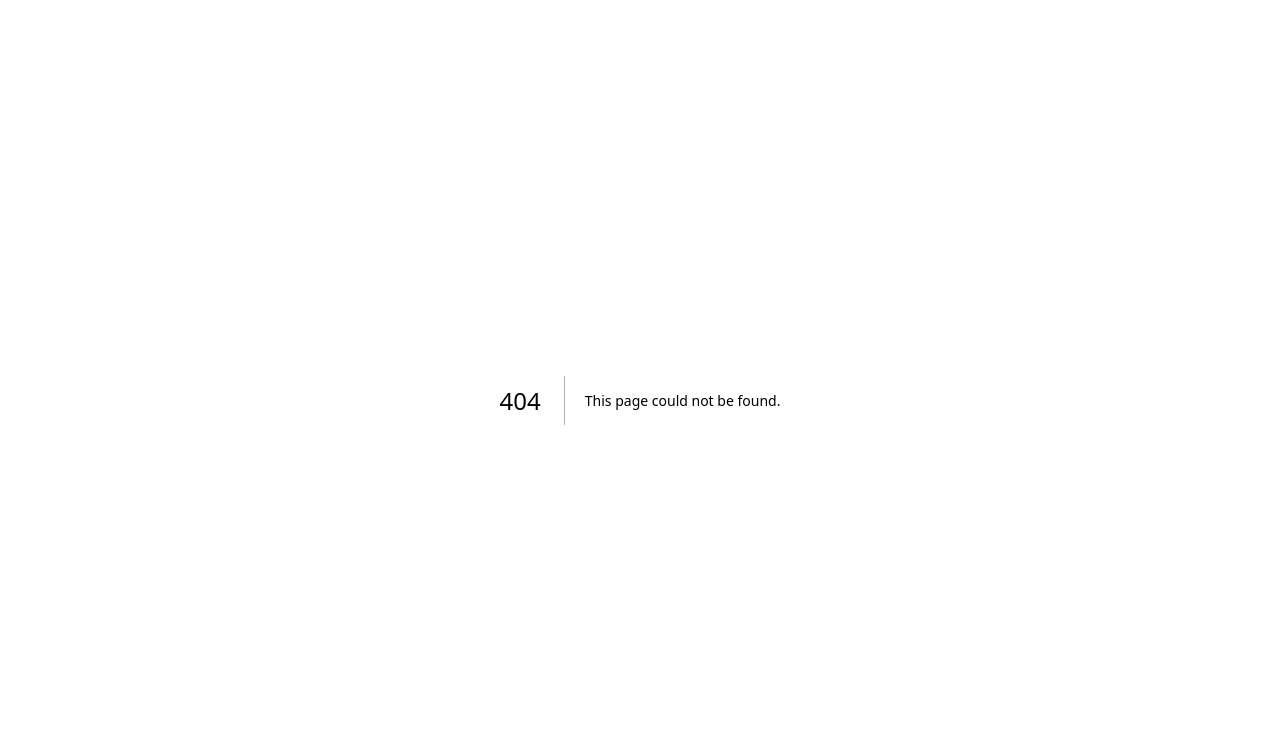
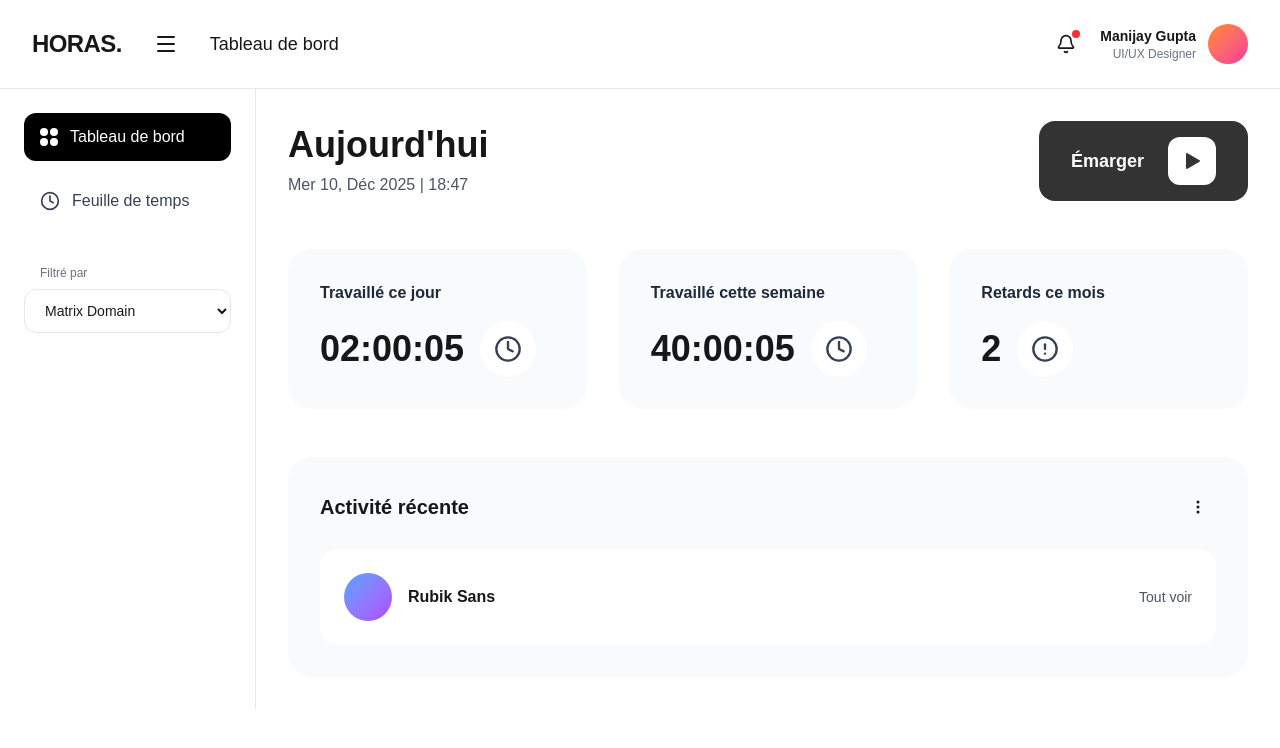
Before and after one commit to AadiDevv/Horas, a Next.js app in the folder frontend/: page /dashboard-agent in a window 1280 px wide. Before the commit this address had no page. Shown: the top 748 px of the page. Built offline with nearby package versions, Linux system fonts and the light colour scheme.

Commit message:
feat: create-dashboard-agent

```diff
--- a/frontend/package.json
+++ b/frontend/package.json
@@ -11,6 +11,7 @@
   "dependencies": {
     "axios": "^1.12.2",
     "bcrypt": "^6.0.0",
+    "lucide-react": "^0.545.0",
     "next": "15.5.4",
     "react": "19.1.0",
     "react-dom": "19.1.0"
--- /dev/null
+++ b/frontend/src/app/dashboard-agent/page.tsx
@@ -0,0 +1,175 @@
+'use client';
+
+import { useState, useEffect } from 'react';
+import { Clock, Menu, Bell, Play, AlertCircle } from 'lucide-react';
+
+export default function Page() {
+  const [currentTime, setCurrentTime] = useState<Date | null>(null);
+  const [selectedDomain, setSelectedDomain] = useState('Matrix Domain');
+  const [mounted, setMounted] = useState(false);
+  const [sidebarOpen, setSidebarOpen] = useState(true);
+
+  useEffect(() => {
+    setMounted(true);
+    setCurrentTime(new Date());
+    const timer = setInterval(() => {
+      setCurrentTime(new Date());
+    }, 1000);
+    return () => clearInterval(timer);
+  }, []);
+
+  const formatDate = (date: Date) => {
+    const days = ['Dim', 'Lun', 'Mar', 'Mer', 'Jeu', 'Ven', 'Sam'];
+    const months = ['Jan', 'Fév', 'Mar', 'Avr', 'Mai', 'Juin', 'Juil', 'Août', 'Sep', 'Oct', 'Nov', 'Déc'];
+
+    const dayName = days[date.getDay()];
+    const day = date.getDate();
+    const month = months[date.getMonth()];
+    const year = date.getFullYear();
+    const hours = String(date.getHours()).padStart(2, '0');
+    const minutes = String(date.getMinutes()).padStart(2, '0');
+
+    return `${dayName} ${day}, ${month} ${year} | ${hours}:${minutes}`;
+  };
+
+  return (
+    <div className="min-h-screen bg-white">
+      {/* Header */}
+      <header className="flex items-center justify-between px-8 py-6 border-b border-gray-200">
+        <div className="flex items-center gap-6">
+          <h1 className="text-2xl font-bold tracking-tight">HORAS.</h1>
+          <button
+            onClick={() => setSidebarOpen(!sidebarOpen)}
+            className="p-2 hover:bg-gray-100 rounded-lg transition"
+          >
+            <Menu size={24} />
+          </button>
+          <span className="text-lg font-medium">Tableau de bord</span>
+        </div>
+
+        <div className="flex items-center gap-4">
+          <button className="relative p-2 hover:bg-gray-100 rounded-lg transition">
+            <Bell size={20} />
+            <span className="absolute top-1 right-1 w-2 h-2 bg-red-500 rounded-full"></span>
+          </button>
+          <div className="flex items-center gap-3">
+            <div className="text-right">
+              <p className="text-sm font-semibold">Manijay Gupta</p>
+              <p className="text-xs text-gray-500">UI/UX Designer</p>
+            </div>
+            <div className="w-10 h-10 bg-gradient-to-br from-orange-400 to-pink-500 rounded-full"></div>
+          </div>
+        </div>
+      </header>
+
+      {/* Main Content */}
+      <div className="flex">
+        {/* Sidebar */}
+        {sidebarOpen && (
+          <aside className="w-64 p-6 space-y-4 border-r border-gray-200">
+            <button className="w-full flex items-center gap-3 px-4 py-3 bg-black text-white rounded-xl font-medium transition hover:bg-gray-800">
+            <div className="grid grid-cols-2 gap-0.5">
+              <div className="w-2 h-2 bg-white rounded-sm"></div>
+              <div className="w-2 h-2 bg-white rounded-sm"></div>
+              <div className="w-2 h-2 bg-white rounded-sm"></div>
+              <div className="w-2 h-2 bg-white rounded-sm"></div>
+            </div>
+            Tableau de bord
+          </button>
+
+          <button className="w-full flex items-center gap-3 px-4 py-3 text-gray-700 rounded-xl font-medium transition hover:bg-gray-100">
+            <Clock size={20} />
+            Feuille de temps
+          </button>
+
+          <div className="pt-6">
+            <label className="block text-xs text-gray-500 mb-2 px-4">Filtré par</label>
+            <select
+              value={selectedDomain}
+              onChange={(e) => setSelectedDomain(e.target.value)}
+              className="w-full px-4 py-3 border border-gray-200 rounded-xl font-medium text-sm focus:outline-none focus:ring-2 focus:ring-black cursor-pointer"
+            >
+              <option>Matrix Domain</option>
+              <option>Design Domain</option>
+              <option>Dev Domain</option>
+            </select>
+          </div>
+        </aside>
+        )}
+
+        {/* Main Dashboard */}
+        <main className="flex-1 p-8">
+          <div className="flex items-center justify-between mb-12">
+            <div>
+              <h2 className="text-4xl font-semibold mb-2">Aujourd'hui</h2>
+              <p className="text-gray-600">{mounted && currentTime ? formatDate(currentTime) : 'Chargement...'}</p>
+            </div>
+            <button className="flex items-center gap-6 px-8 py-4 bg-[#333333] text-white rounded-2xl font-semibold text-lg hover:bg-gray-800 transition">
+              Émarger
+              <div className="w-12 h-12 bg-white bg-opacity-20 rounded-xl flex items-center justify-center">
+                <Play size={24} className="fill-[#333333]" />
+              </div>
+            </button>
+          </div>
+
+          {/* Stats Cards */}
+          <div className="grid grid-cols-3 gap-8 mb-12">
+            <div className="bg-gray-50 rounded-3xl p-8">
+              <h3 className="text-base font-semibold text-gray-800 mb-4">Travaillé ce jour</h3>
+              <div className="flex items-center gap-4">
+                <span className="text-4xl font-semibold">02:00:05</span>
+                <div className="w-14 h-14 bg-white rounded-full flex items-center justify-center">
+                  <Clock size={28} className="text-gray-700" />
+                </div>
+              </div>
+            </div>
+
+            <div className="bg-gray-50 rounded-3xl p-8">
+              <h3 className="text-base font-semibold text-gray-800 mb-4">Travaillé cette semaine</h3>
+              <div className="flex items-center gap-4">
+                <span className="text-4xl font-semibold">40:00:05</span>
+                <div className="w-14 h-14 bg-white rounded-full flex items-center justify-center">
+                  <Clock size={28} className="text-gray-700" />
+                </div>
+              </div>
+            </div>
+
+            <div className="bg-gray-50 rounded-3xl p-8">
+              <h3 className="text-base font-semibold text-gray-800 mb-4">Retards ce mois</h3>
+              <div className="flex items-center gap-4">
+                <span className="text-4xl font-semibold">2</span>
+                <div className="w-14 h-14 bg-white rounded-full flex items-center justify-center">
+                  <AlertCircle size={28} className="text-gray-700" />
+                </div>
+              </div>
+            </div>
+          </div>
+
+          {/* Recent Activity */}
+          <div className="bg-gray-50 rounded-3xl p-8">
+            <div className="flex items-center justify-between mb-6">
+              <h3 className="text-xl font-bold">Activité récente</h3>
+              <button className="p-2 hover:bg-gray-200 rounded-lg transition">
+                <svg width="20" height="20" viewBox="0 0 20 20" fill="none">
+                  <circle cx="10" cy="5" r="1.5" fill="currentColor"/>
+                  <circle cx="10" cy="10" r="1.5" fill="currentColor"/>
+                  <circle cx="10" cy="15" r="1.5" fill="currentColor"/>
+                </svg>
+              </button>
+            </div>
+
+            <div className="flex items-center justify-between bg-white rounded-2xl p-6">
+              <div className="flex items-center gap-4">
+                <div className="w-12 h-12 bg-gradient-to-br from-blue-400 to-purple-500 rounded-full"></div>
+                <span className="font-semibold">Rubik Sans</span>
+              </div>
+              <button className="text-sm font-medium text-gray-600 hover:text-black transition">
+                Tout voir
+              </button>
+            </div>
+          </div>
+        </main>
+      </div>
+    </div>
+  );
+}
```
Also changed, not shown: 1 other file (tests, documents, lock files or other folders).
